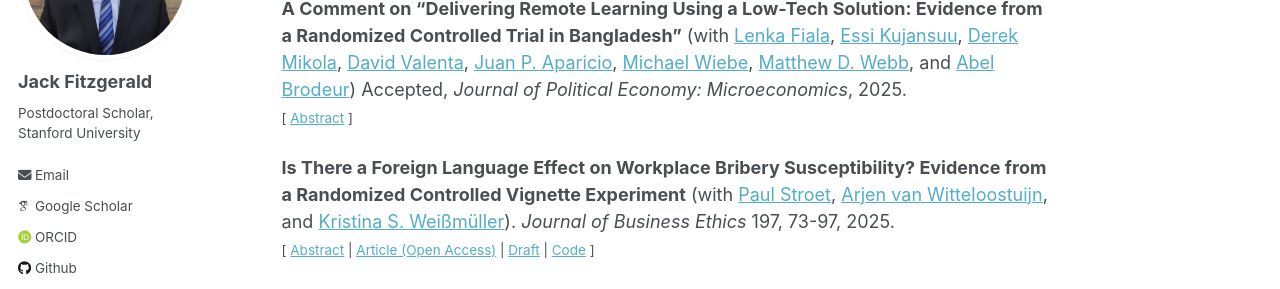
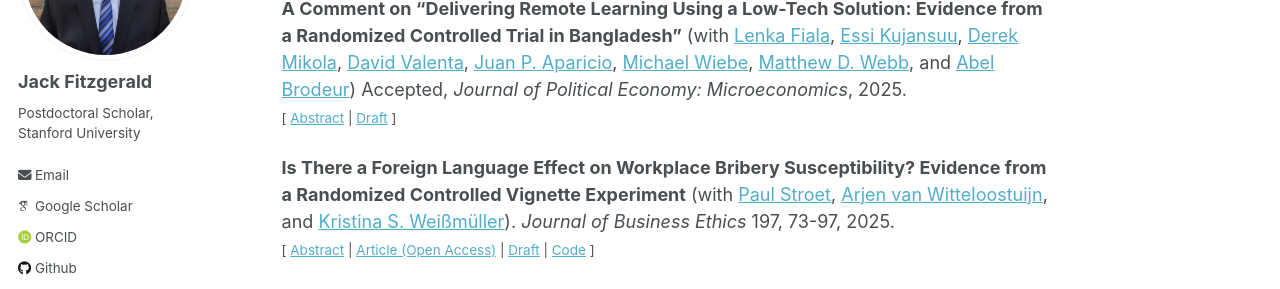
Before and after one commit to jack-fitzgerald/jack-fitzgerald.github.io, a Jekyll site: the page built from _pages/papers.md, in a window 1280 px wide and 900 px high, scrolled down 899 px. Shown: the part 150-439 px from the top of the window. Built offline with Jekyll 4.4.1, drawn with Linux system fonts in a browser that asks for light colours; some web fonts are replaced.

Commit message:
Update papers.md

```diff
--- a/_pages/papers.md
+++ b/_pages/papers.md
@@ -69,7 +69,7 @@ Bonetti et al. (2025, <i>Proceedings of the National Academy of Sciences</i>) fi
 </small><br><br/></div>
 
 **A Comment on "Delivering Remote Learning Using a Low-Tech Solution: Evidence from a Randomized Controlled Trial in Bangladesh"** (with [Lenka Fiala](https://www.lenkafiala.com/), [Essi Kujansuu](https://sites.google.com/view/essi-kujansuu/home), [Derek Mikola](https://sites.google.com/view/derekmikola/), [David Valenta](https://valenta.dev/), [Juan P. Aparicio](https://www.posadaaparicio.com/home), [Michael Wiebe](http://michaelwiebe.com), [Matthew D. Webb](https://sites.google.com/site/matthewdwebb/), and [Abel Brodeur](https://sites.google.com/site/abelbrodeur/home)) Accepted, *Journal of Political Economy: Microeconomics*, 2025. <br/>
-<small>[ <a href="#/" onclick="visib('gdri-jpem')">Abstract</a> ] </small>
+<small>[ <a href="#/" onclick="visib('gdri-jpem')">Abstract</a> | [Draft](https://hdl.handle.net/10419/321368) ] </small>
 
 <div id="gdri-jpem" style="display: none; text-align: justify; line-height: 1.2" ><small>
 
```
